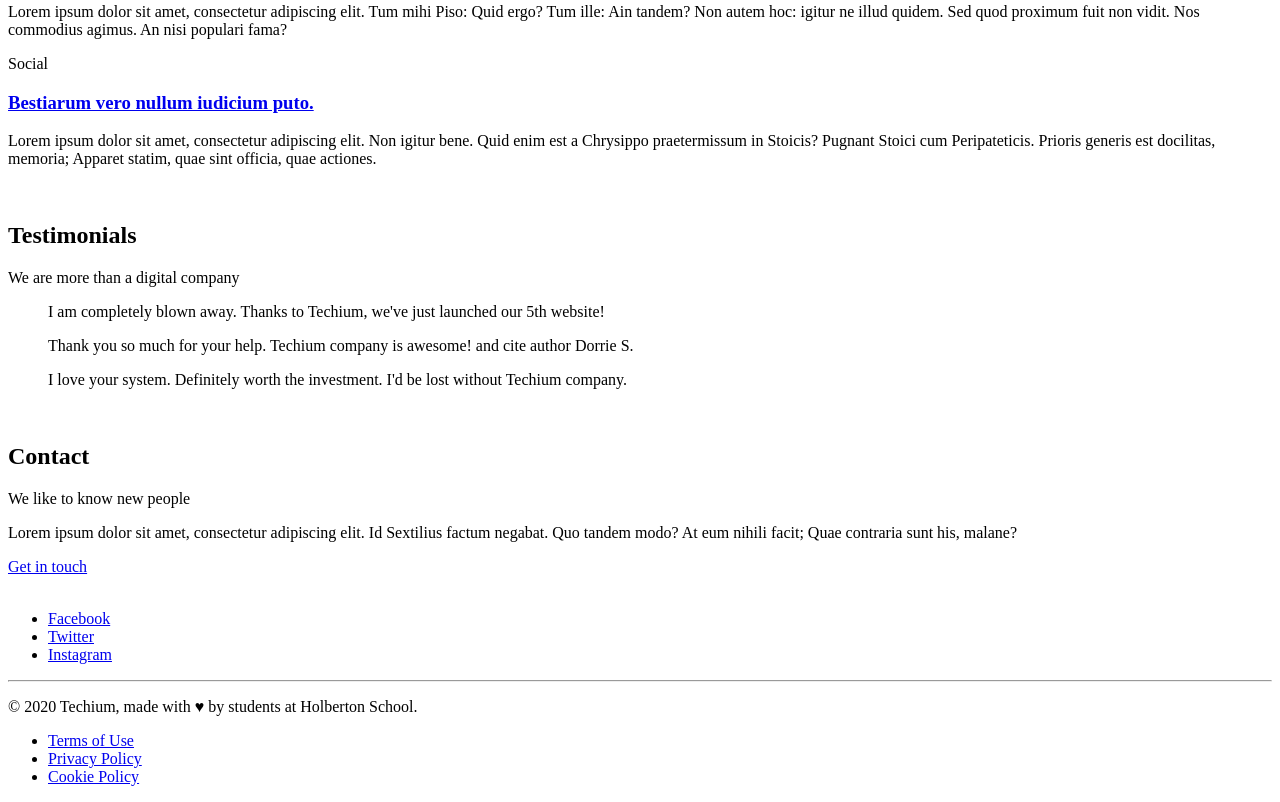
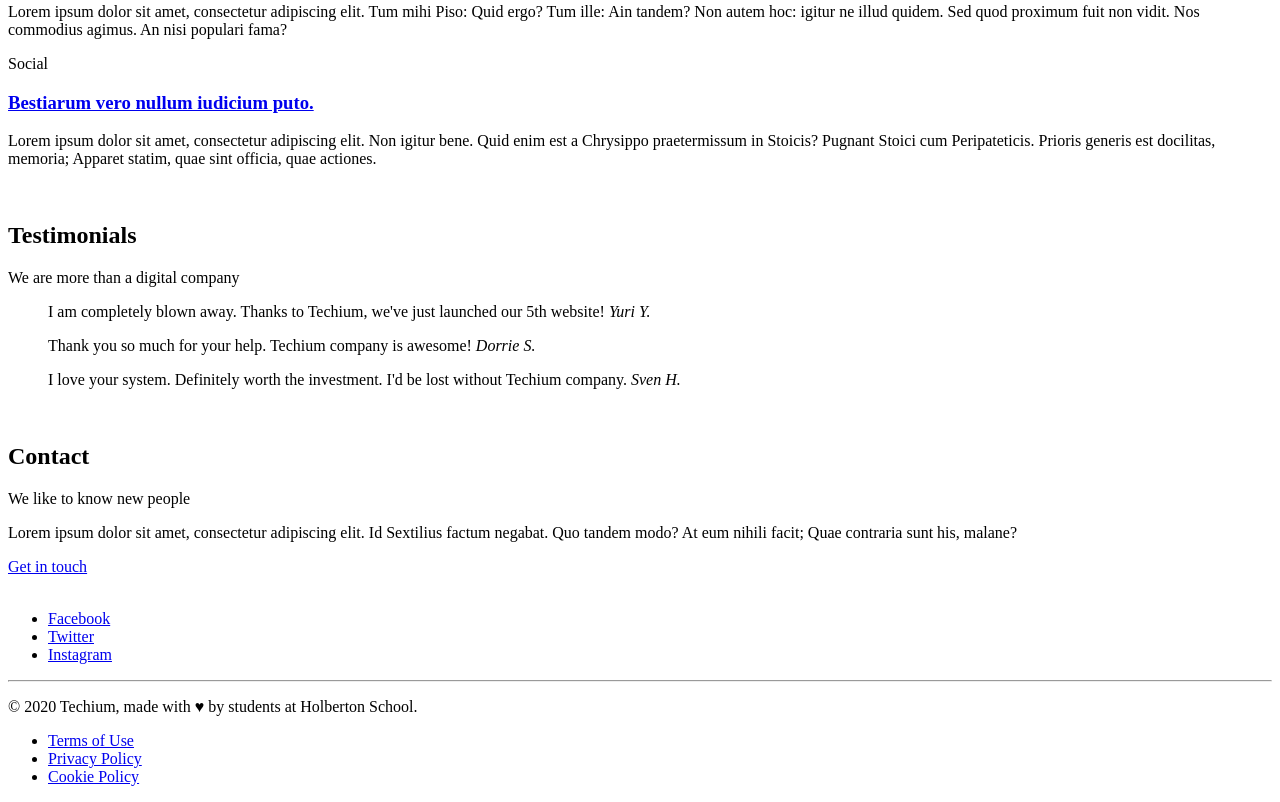
Before and after one commit to hexNulgath/holbertonschool-web_front_end, a plain HTML site: page html_advanced/29-index.html in a window 1280 px wide. Shown: the part 1706-2508 px from the top of the page. Drawn offline with Linux system fonts and the light colour scheme.

Commit message:
changed cite order

```diff
--- a/html_advanced/29-index.html
+++ b/html_advanced/29-index.html
@@ -193,21 +193,23 @@
             </header>
             <div>
               <article>
-                <blockquote cite="Yuri Y.">
+                <blockquote>
                   I am completely blown away. Thanks to Techium, we've just
                   launched our 5th website!
+                  <cite>Yuri Y.</cite>
                 </blockquote>
               </article>
               <article>
-                <blockquote cite="Dorrie S.">
+                <blockquote>
                   Thank you so much for your help. Techium company is awesome!
-                  and cite author Dorrie S.
+                  <cite>Dorrie S.</cite>
                 </blockquote>
               </article>
               <article>
-                <blockquote cite="Sven H.">
+                <blockquote>
                   I love your system. Definitely worth the investment. I'd be
                   lost without Techium company.
+                  <cite>Sven H.</cite>
                 </blockquote>
               </article>
             </div>
```
